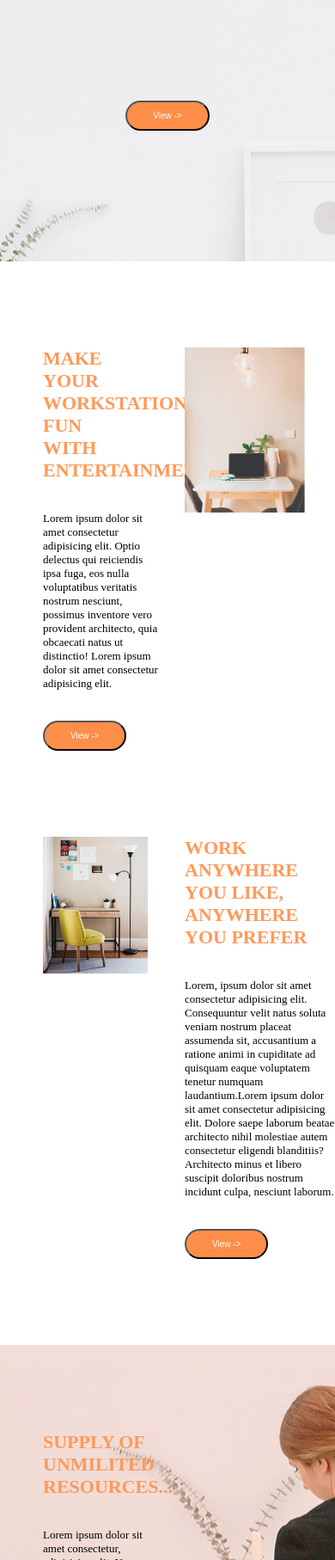
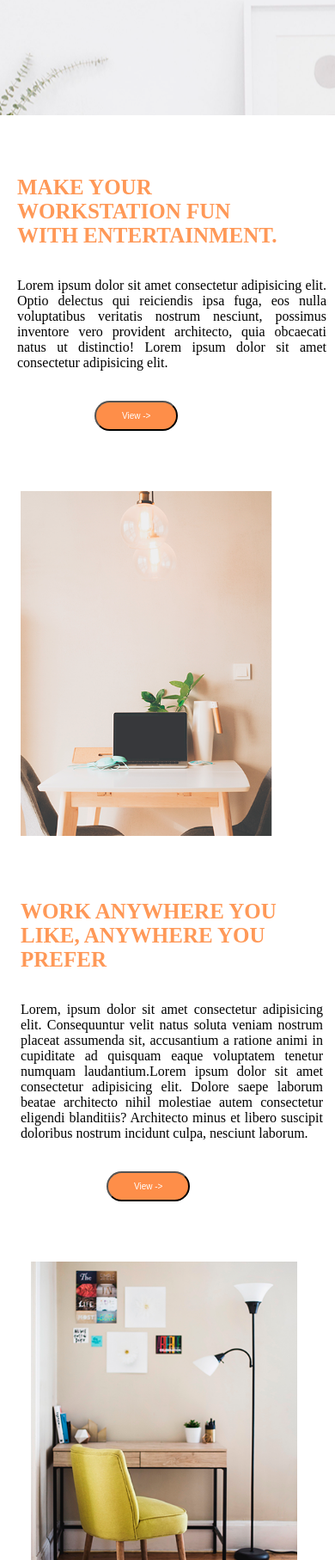
Before and after one commit to render135/Trabajo-autonomo-Henry, a plain HTML site: page index.html in a window 390 px wide. Shown: the part 186-2000 px from the top of the page at 86% size. Drawn offline with Linux system fonts and the light colour scheme.

Commit message:
Págia Terminada con todas sus views

```diff
--- a/styles/styles.css
+++ b/styles/styles.css
@@ -63,6 +63,7 @@ h2{
     font-size: 20px;
     margin-right: 130px;
     padding-bottom: 35px;
+    text-align: justify;
 }
 
 .boton2{
@@ -102,6 +103,7 @@ h4{
     font-size: 20px;
     margin-right: 130px;
     padding-bottom: 25px;
+    text-align: justify;
 }
 
 .boton4{
@@ -165,6 +167,7 @@ footer{
     .dereSegundo {
         padding-top: 100px;
         padding-left: 20px;
+        margin-right: 10px;
     }
 
     h2{
@@ -227,6 +230,10 @@ footer{
     .parrafoArriba{
         font-size: 29px;
     }
+
+    .dereSegundo{
+        margin-right: 10px;
+    }
 }
 
 @media (max-width: 768px){
@@ -244,6 +251,10 @@ footer{
 
    h2{
     font-size: 22px;
+   }
+
+   .dereSegundo{
+    margin-right: 10px;
    }
 
    .parrafo2{
@@ -295,5 +306,103 @@ footer{
 
     header{
         width: 100%;
+        margin-top: -170px;
+    }
+
+    .padreSegundo{
+    display: flex;
+    flex-direction: column;
+    }
+
+    .izqSegundo{
+        width: 100%;
+        padding-top: 70px;
+        padding-left: 20px;
+    }
+
+    h2{
+        font-size: 25px;
+    }
+
+    .parrafo2{
+        font-size: 16px;
+    }
+
+    .boton2{
+        margin-left: 90px;
+    }
+
+    .dereSegundo{
+        width: 100%;
+        padding-top: 70px;
+        padding-left: 24px;
+    }
+
+    .padreTercero{
+        display: flex;
+        flex-direction: column-reverse;
+        padding-bottom: 10px;
+    }
+
+    .dereSegundo h2{
+        margin-right: 16px;
+    }
+
+    .dereSegundo .parrafo2{
+        margin-right: 14px;
+    }
+
+    .dereSegundo .boton2{
+        margin-left: 100px;
+    }
+
+    .padreTercero .izqSegundo{
+        padding-left: 36px;
+    }
+
+    .padreCuarto{
+        width: 100%;
+    }
+
+    .dereCuarto{
+        width: 100%;
+        margin-left: -20px;
+    }
+
+    h4{
+        font-size: 24px;
+    }
+
+    .parrafo4{
+        font-size: 17px;
+        margin-right: 20px;
+    }
+
+    .boton4{
+        margin-left: 70px;
+        font-size: 12px;
+    }
+
+    .sectionLis{
+        width: 100%;
+        padding: 70px 0px 50px 60px;;
+    }
+
+    .listF{
+        display: grid;
+        grid-template-columns: repeat(2, 1fr);
+        gap: 40px;
+    }
+
+    footer{
+        font-size: 14px;
+    }
+
+    .listF ul{
+        font-size: 15px;
+    }
+
+    h5{
+        font-size: 20px;
     }
 }
```
